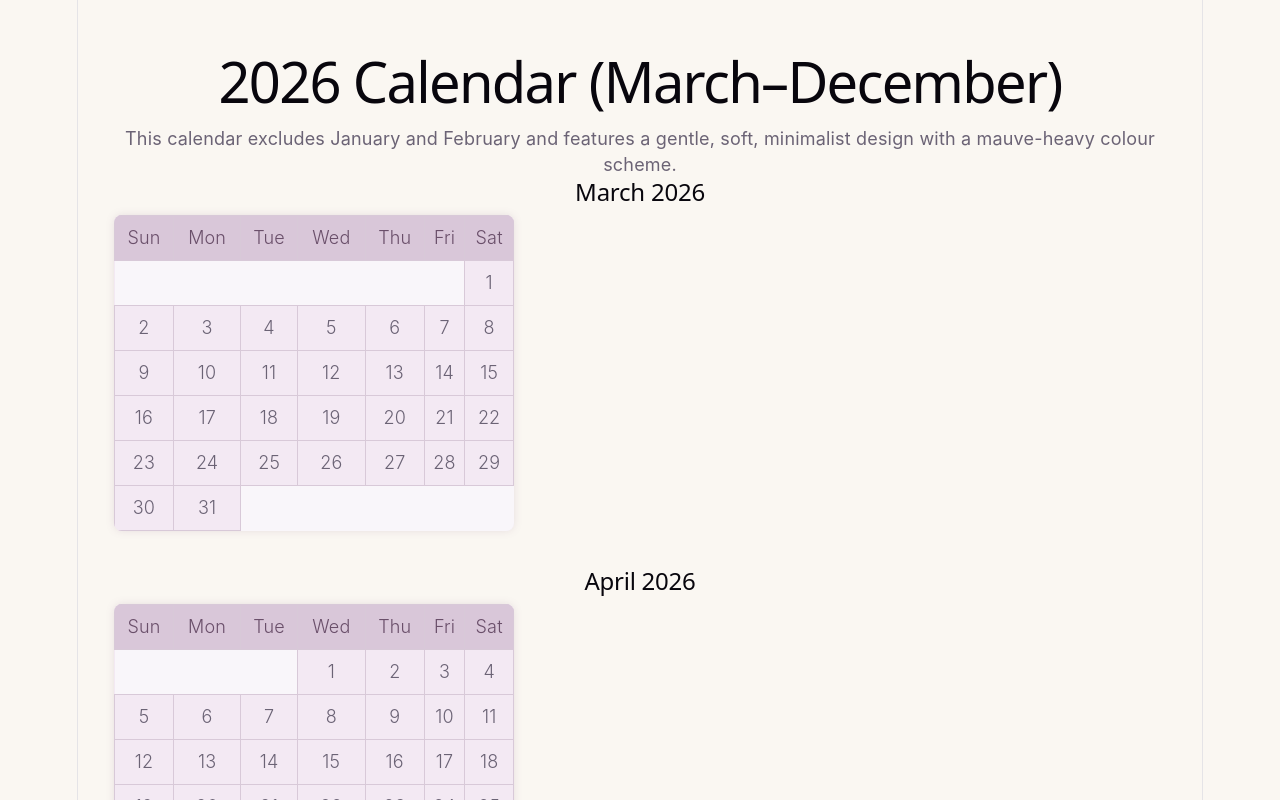
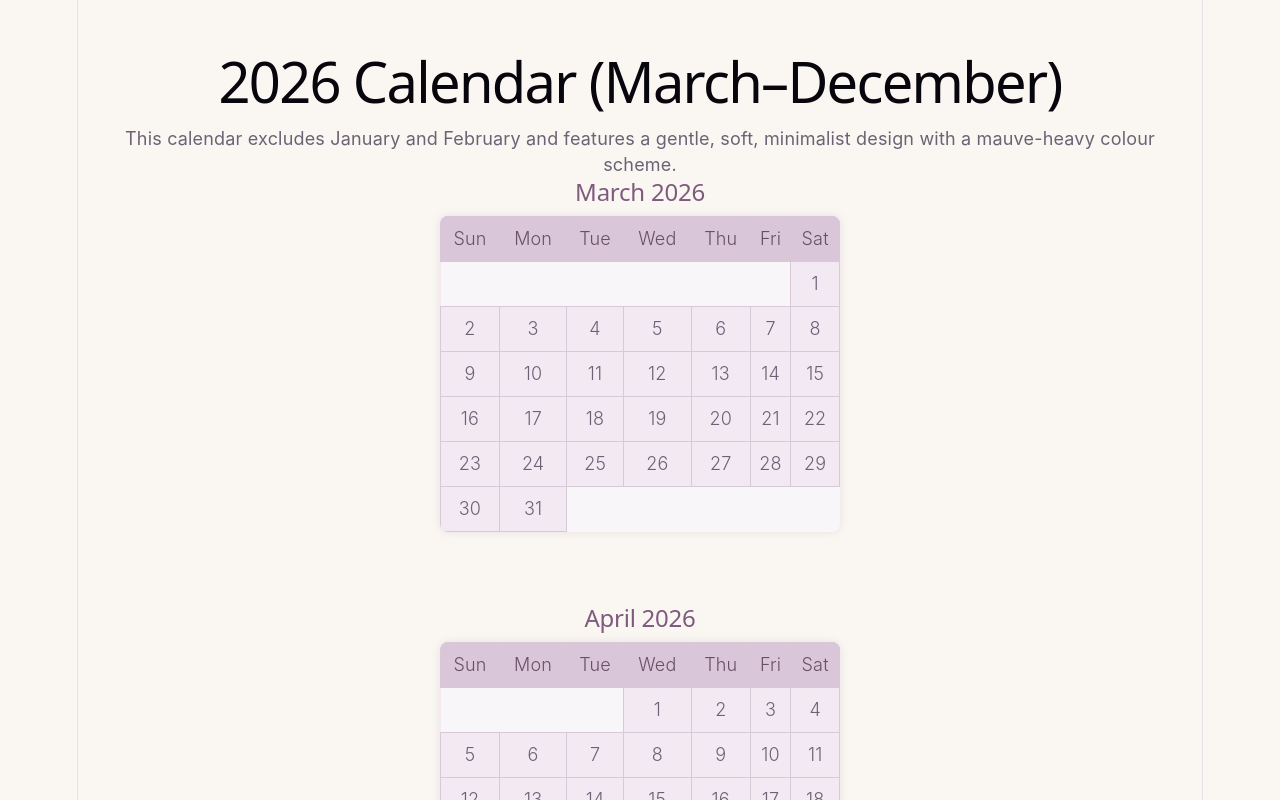
Before and after one commit to lpfader/lewis_vue_page, a Vue app: page /#/calendar in a window 1280 px wide. Shown: the top 800 px of the page. Built offline with nearby package versions, Linux system fonts and the light colour scheme.

Commit message:
edited the calendar css

```diff
--- a/src/pages/calendar.vue
+++ b/src/pages/calendar.vue
@@ -37,7 +37,19 @@ export default {
   text-align: center;
   padding: 2rem;
 }
-
+.calendar section {
+  margin-bottom: 2rem;
+}
+.calendar section {
+  display: flex;
+  flex-direction: column;
+  align-items: center;
+}
+.calendar h2 {
+  margin-bottom: 0.5rem;
+  color: #7e5a7e;
+  font-weight: 400;
+}
 table {
   width: 100%;
   max-width: 400px;
```
